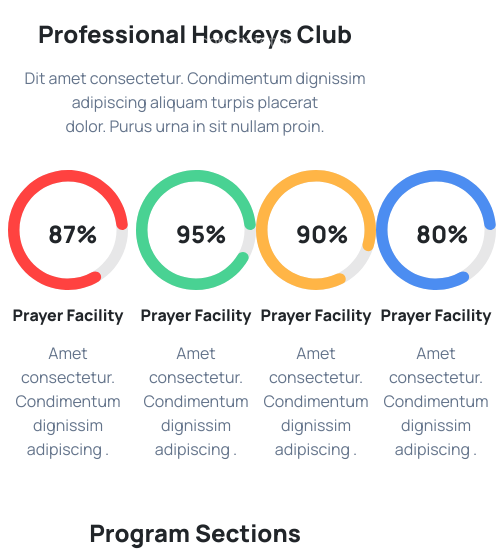
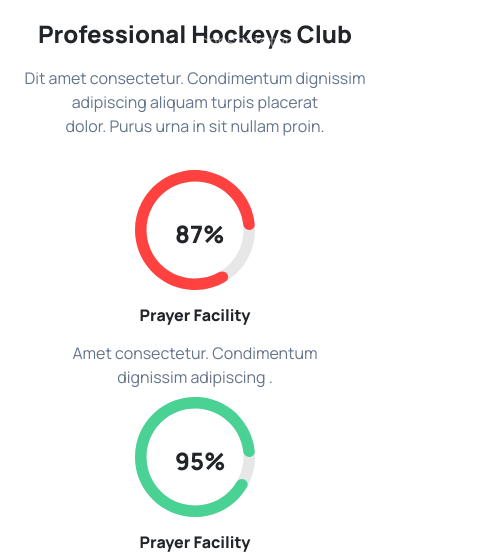
Before and after one commit to mamun-0/B9A3, a plain HTML site: page index.html in a window 390 px wide. Shown: the part 323-878 px from the top of the page, 496 px wide, since content can reach past the window. Drawn offline with nearby package versions, Linux system fonts and the light colour scheme.

Commit message:
professional hockeys section  mobile device responsive complete

```diff
--- a/index.html
+++ b/index.html
@@ -82,7 +82,7 @@
           dolor. Purus urna in sit nullam proin.
         </p>
       </div>
-      <div class="flex justify-around">
+      <div class="sm:flex justify-around">
         <div
           class="flex flex-column justify-center items-center text-center p-2"
         >
@@ -110,7 +110,7 @@
           <div>
             <h3 class="font-semibold my-3">Prayer Facility</h3>
             <p class="text-slate-500">
-              Amet consectetur. Condimentum dignissim adipiscing .
+              Amet consectetur. Condimentum <br> dignissim adipiscing .
             </p>
           </div>
         </div>
@@ -139,7 +139,7 @@
           <div>
             <h3 class="font-semibold my-3">Prayer Facility</h3>
             <p class="text-slate-500">
-              Amet consectetur. Condimentum dignissim adipiscing .
+              Amet consectetur. Condimentum <br> dignissim adipiscing .
             </p>
           </div>
         </div>
@@ -168,7 +168,7 @@
           <div>
             <h3 class="font-semibold my-3">Prayer Facility</h3>
             <p class="text-slate-500">
-              Amet consectetur. Condimentum dignissim adipiscing .
+              Amet consectetur. Condimentum <br> dignissim adipiscing .
             </p>
           </div>
         </div>
@@ -197,7 +197,7 @@
           <div>
             <h3 class="font-semibold my-3">Prayer Facility</h3>
             <p class="text-slate-500">
-              Amet consectetur. Condimentum dignissim adipiscing .
+              Amet consectetur. Condimentum <br> dignissim adipiscing .
             </p>
           </div>
         </div>
```
